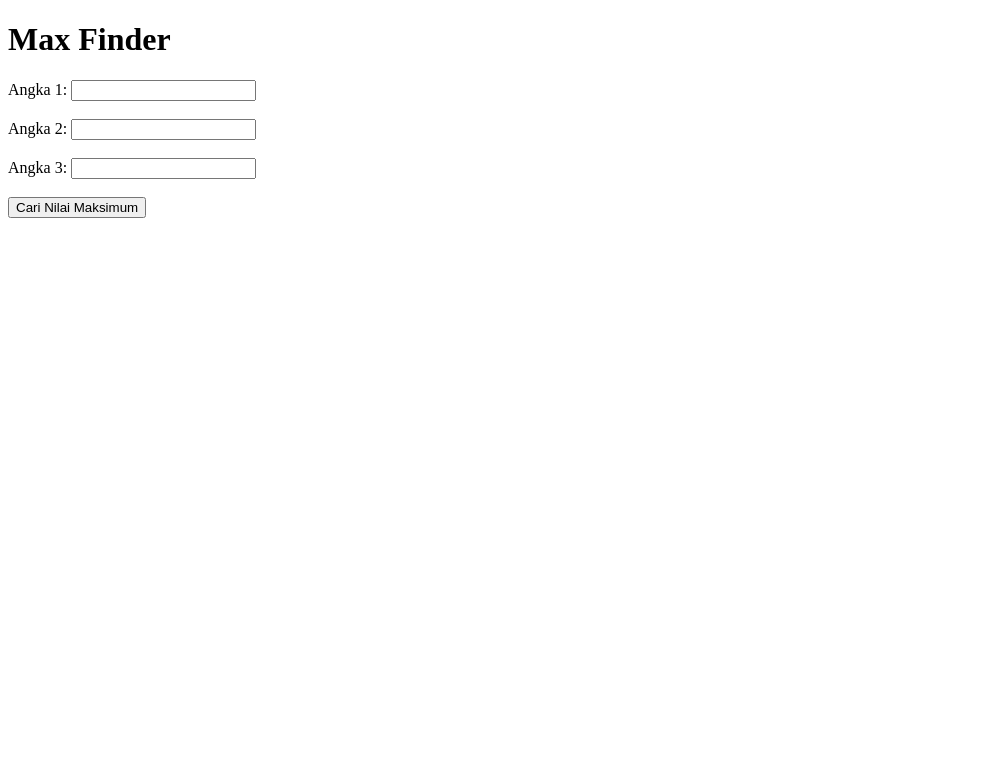
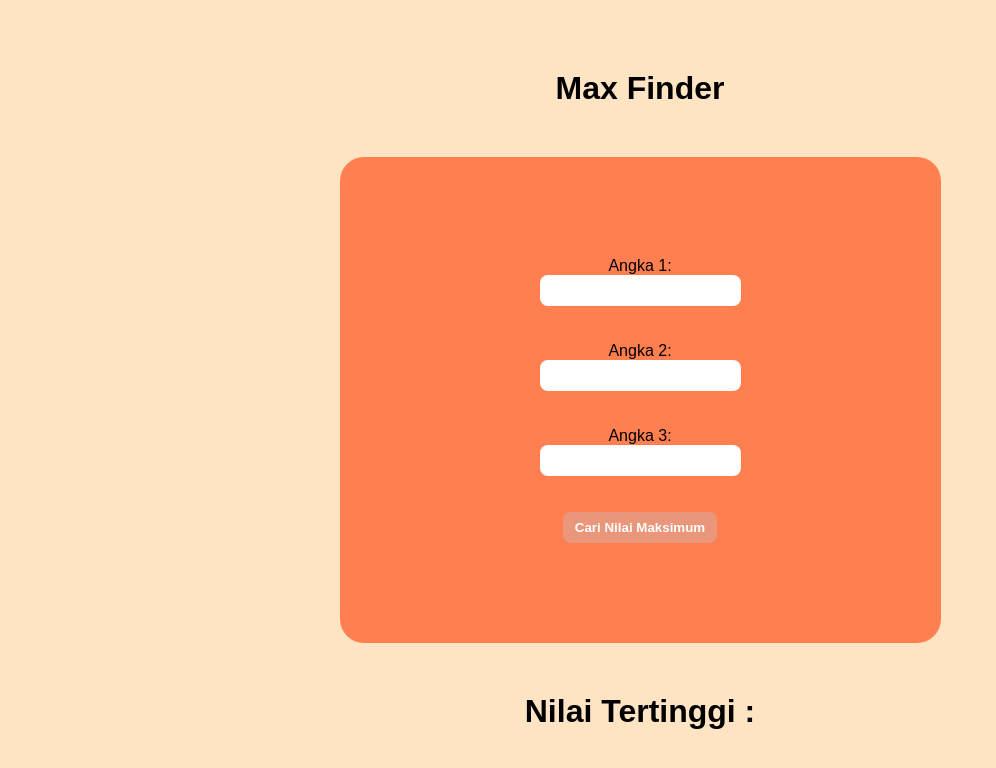
Before and after one commit to diasoy/tugas-pemweb, a plain HTML site: page tugas-6/index.html in a window 1280 px wide. Shown: the whole page, without its empty margins (0-996 px from the left). Drawn offline with Linux system fonts and the light colour scheme.

Commit message:
[MOD] tugas - 6 -2

```diff
--- a/tugas-6/index.html
+++ b/tugas-6/index.html
@@ -5,25 +5,61 @@
     <meta charset="UTF-8">
     <meta name="viewport" content="width=device-width, initial-scale=1.0">
     <title>Max Finder</title>
-    <script>
-        function findMax() {
-            // Mengambil nilai dari input
-            var num1 = parseFloat(document.getElementById("num1").value);
-            var num2 = parseFloat(document.getElementById("num2").value);
-            var num3 = parseFloat(document.getElementById("num3").value);
+    <style>
+        * {
+            font-family: Arial, sans-serif;
+            padding: 0;
+            margin: 0;
+            box-sizing: border-box;
+        }
 
-            // Melakukan operasi matematika untuk mencari nilai maksimum
-            var max = Math.max(num1, num2, num3);
+        body {
+            display: flex;
+            width: 100%;
+            height: 100vh;
+            justify-content: center;
+            align-items: center;
+            flex-direction: column;
+            gap: 50px;
+            background-color: bisque;
+        }
 
-            // Menampilkan output di halaman
-            document.getElementById("result").innerHTML = "Nilai maksimum adalah: " + max;
+        form {
+            display: flex;
+            flex-direction: column;
+            align-items: center;
+            justify-content: center;
+            background-color: coral;
+            padding: 100px 200px;
+            border-radius: 24px;
+        }
 
-            // Mengosongkan input
-            document.getElementById("num1").value = "";
-            document.getElementById("num2").value = "";
-            document.getElementById("num3").value = "";
+        button {
+            padding: 8px 12px;
+            border: none;
+            border-radius: 8px;
+            background-color: darksalmon;
+            color: white;
+            cursor: pointer;
+            font-weight: bold;
         }
-    </script>
+
+        button:hover {
+            transition: all 0.3s ease-in-out;
+            transform: scale(1.2);
+        }
+
+        input {
+            padding: 8px 12px;
+            border: none;
+            border-radius: 8px;
+        }
+
+        input:focus {
+            outline: none;
+        }
+    </style>
+
 </head>
 
 <body>
@@ -37,7 +73,26 @@
         <input type="number" id="num3"><br><br>
         <button type="button" onclick="findMax()">Cari Nilai Maksimum</button>
     </form>
-    <div id="result"></div>
+    <h1>Nilai Tertinggi : <span id="result"></span></h1>
+    <script>
+        function findMax() {
+            // Mengambil nilai dari input
+            var num1 = parseFloat(document.getElementById("num1").value);
+            var num2 = parseFloat(document.getElementById("num2").value);
+            var num3 = parseFloat(document.getElementById("num3").value);
+
+            // Melakukan operasi matematika untuk mencari nilai maksimum
+            var max = Math.max(num1, num2, num3);
+
+            // Menampilkan output di halaman
+            document.getElementById("result").innerHTML = max;
+
+            // Mengosongkan input
+            document.getElementById("num1").value = "";
+            document.getElementById("num2").value = "";
+            document.getElementById("num3").value = "";
+        }
+    </script>
 </body>
 
 </html>
```
